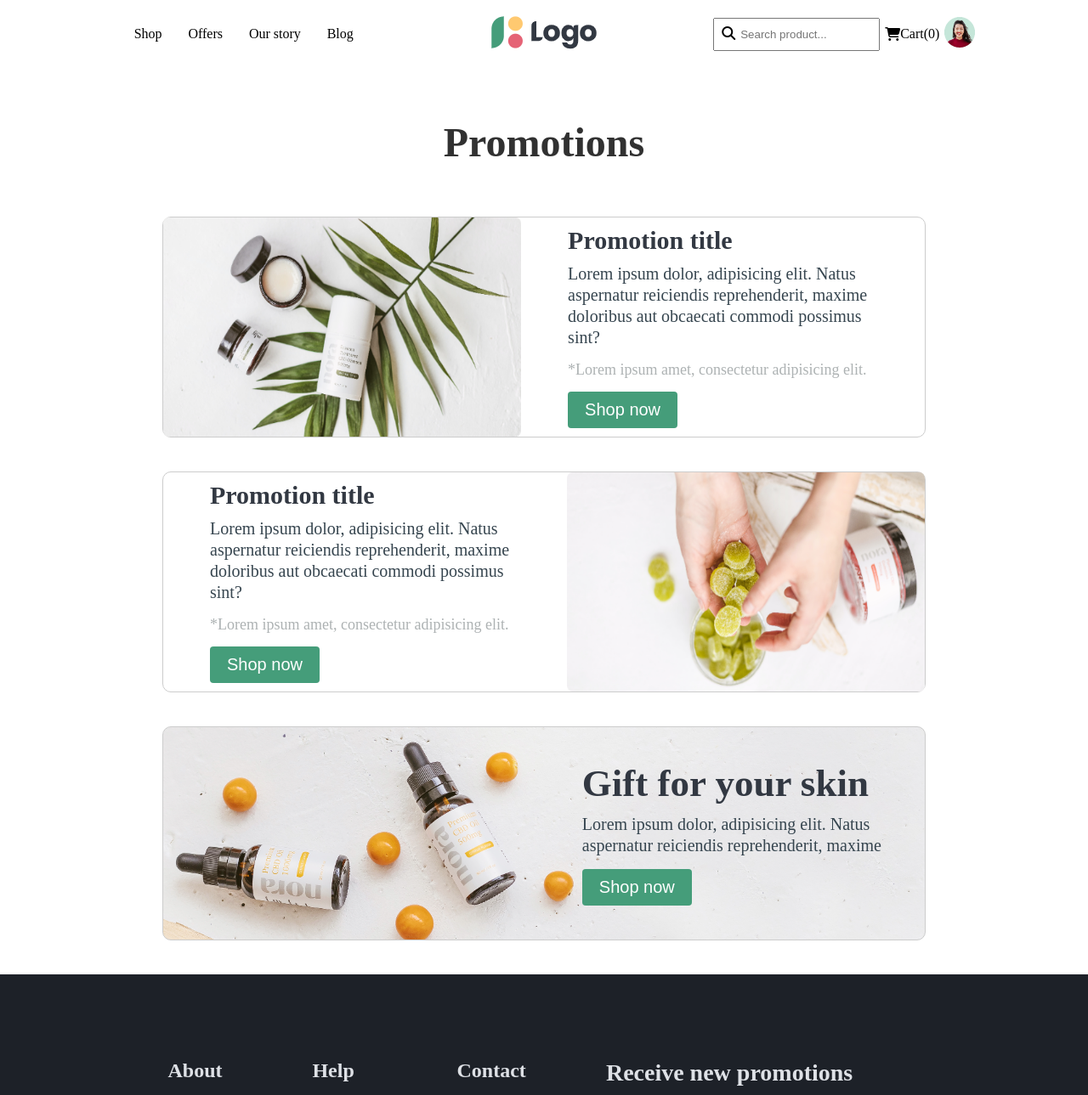
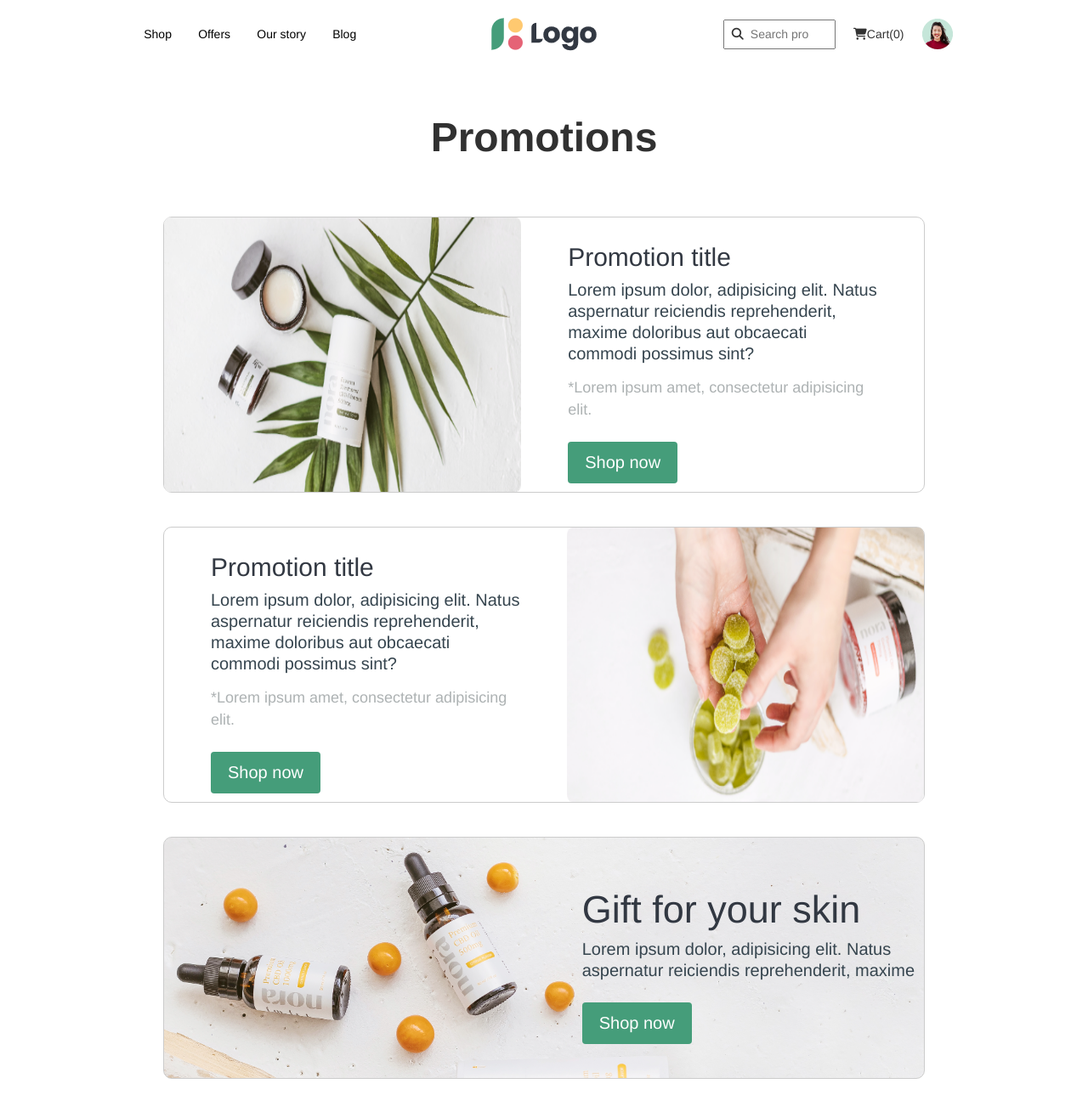
Before and after one commit to Nghoanghuy203/NguyenHoangHuy_Tuan9, a plain HTML site: page index.html in a window 1280 px wide. Shown: the top 1289 px of the page at 85% size. Drawn offline with nearby package versions, Linux system fonts and the light colour scheme.

Commit message:
finish index.indexhtml

```diff
--- a/index.html
+++ b/index.html
@@ -7,13 +7,18 @@
     <meta name="viewport" content="width=device-width, initial-scale=1.0">
     <title>Document</title>
     <link rel="stylesheet" href="./css/main.css">
-    <link rel="stylesheet" href="./icon/fontawesome-free-6.3.0-web/css/all.min.css">
-
+    <link rel="stylesheet" href="https://cdnjs.cloudflare.com/ajax/libs/font-awesome/6.4.0/css/all.min.css" integrity="sha512-iecdLmaskl7CVkqkXNQ/ZH/XLlvWZOJyj7Yy7tcenmpD1ypASozpmT/E0iPtmFIB46ZmdtAc9eNBvH0H/ZpiBw==" crossorigin="anonymous" referrerpolicy="no-referrer" />
+    <!-- Latest compiled and minified CSS -->
+    <link rel="stylesheet" href="https://maxcdn.bootstrapcdn.com/bootstrap/3.4.1/css/bootstrap.min.css">
+    <!-- jQuery library -->
+    <script src="https://ajax.googleapis.com/ajax/libs/jquery/3.6.4/jquery.min.js"></script>
+    <!-- Latest compiled JavaScript -->
+    <script src="https://maxcdn.bootstrapcdn.com/bootstrap/3.4.1/js/bootstrap.min.js"></script>
 </head>
 
 <body>
     <div id="wrapper">
-        <div id="menu">
+        <div id="menu" class="col-sm-10">
             <div id="left_menu">
                 <a href="" id="left_menu-item">Shop</a>
                 <a href="" id="left_menu-item">Offers</a>
```
